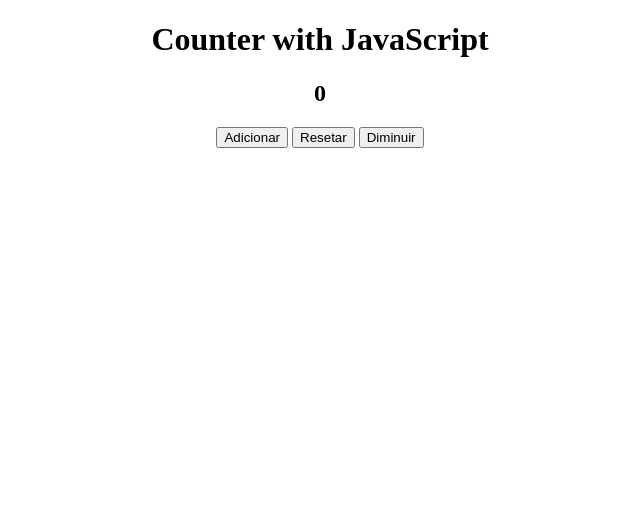
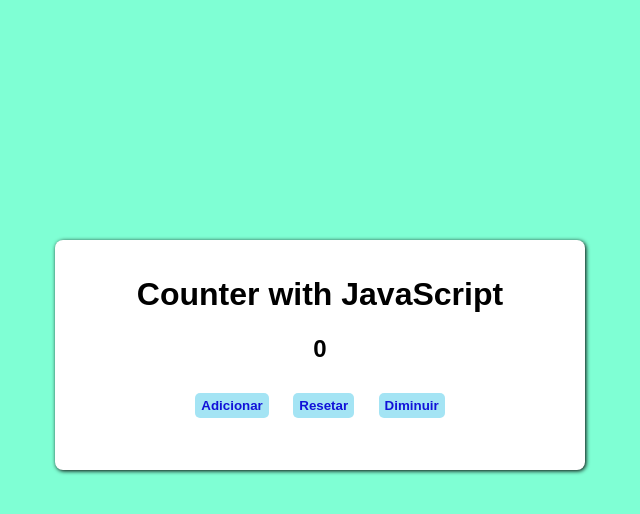
Before and after one commit to erickferrareto/counterJS, a plain HTML site: page index.html in a window 1280 px wide. Shown: the whole page, without its empty margins (320-960 px from the left). Drawn offline with Linux system fonts and the light colour scheme.

Commit message:
final process

```diff
--- a/index.html
+++ b/index.html
@@ -8,17 +8,16 @@
   <title>Counter</title>
 </head>
 <body>
-  <header>
+  <div class="counter">
     <h1>
       Counter with JavaScript
     </h1>
-  </header>
 
-  <main>
+
     <h2 id="resposta"></h2>
-  </main>
 
-  <section>
+
+
     <button class="adicionar" onclick="adicionar()">
       Adicionar
     </button>
@@ -30,7 +29,7 @@
     <button onclick="diminuir()">
       Diminuir
     </button>
-  </section>
+  </div>
 
   <script src="script.js"></script>
 </body>
--- a/script.js
+++ b/script.js
@@ -1,11 +1,11 @@
 let resposta = document.getElementById('resposta').innerHTML = 0
 function adicionar(){
-  let number = document.getElementById('resposta').innerHTML = resposta++
+  let number = document.getElementById('resposta').innerHTML = resposta += 1
 }
 function resetar(){
   location.reload()
 }
 
 function diminuir(){
-  let number = document.getElementById('resposta').innerHTML = resposta--
+  let number = document.getElementById('resposta').innerHTML = resposta -= 1
 }
--- a/style.css
+++ b/style.css
@@ -1,6 +1,30 @@
 body{
   text-align: center;
+  font-family: Arial, Helvetica, sans-serif;
+  background-color: aquamarine;
 }
-.adicionar{
-
+.counter{
+  border-radius: 8px;
+  box-shadow: 1px 1px 4px black;
+  background-color: #fff;
+  margin: auto;
+  margin-right: auto;
+  margin-left: auto;
+  margin-top: 30vh;
+  width: 500px;
+  height: 200px;
+  padding: 15px;
 }
+button{
+  border-radius: 5px;
+  margin: 10px;
+  cursor: pointer;
+  font-weight: bolder;
+  color: rgb(18, 18, 216);
+  height: 25px;
+  border: none;
+  background-color: rgba(111, 213, 238, 0.63);
+}
+button:hover{
+  box-shadow: 1px 1px 7px blue;
+}
```
